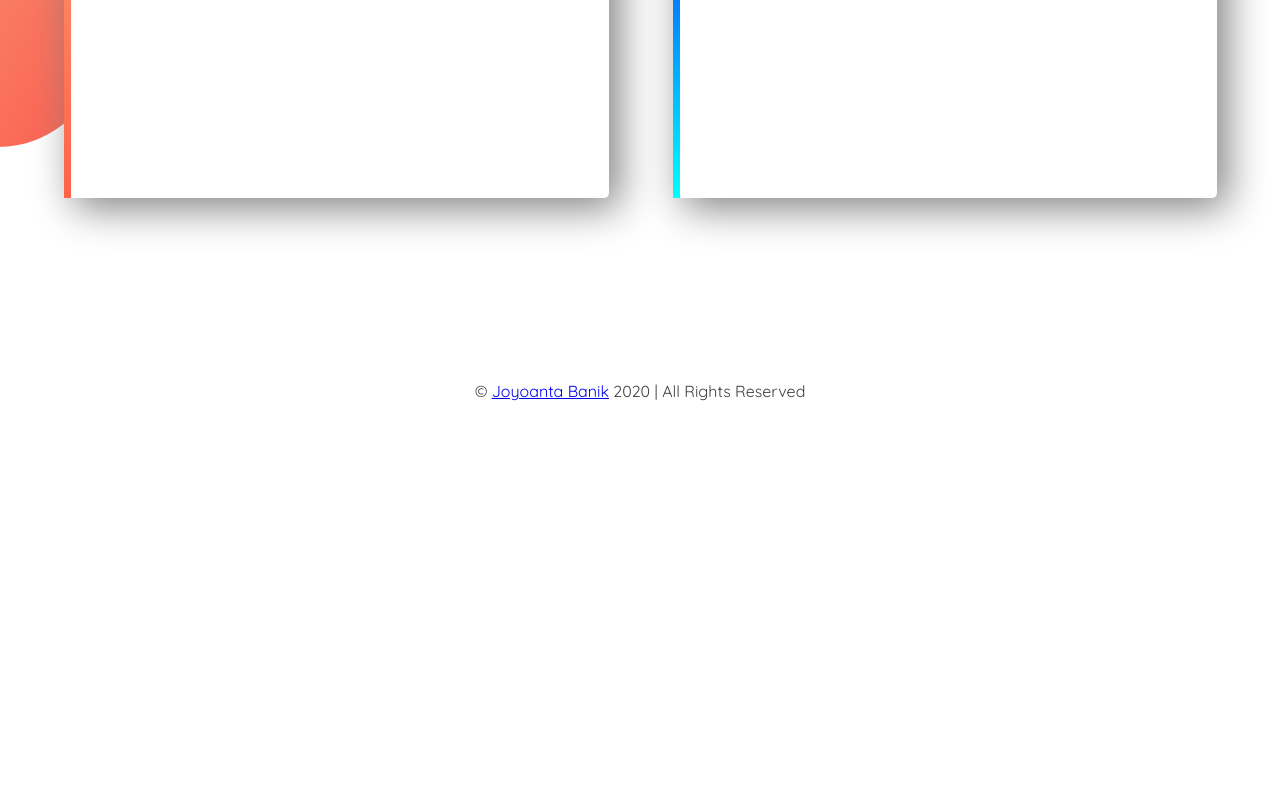
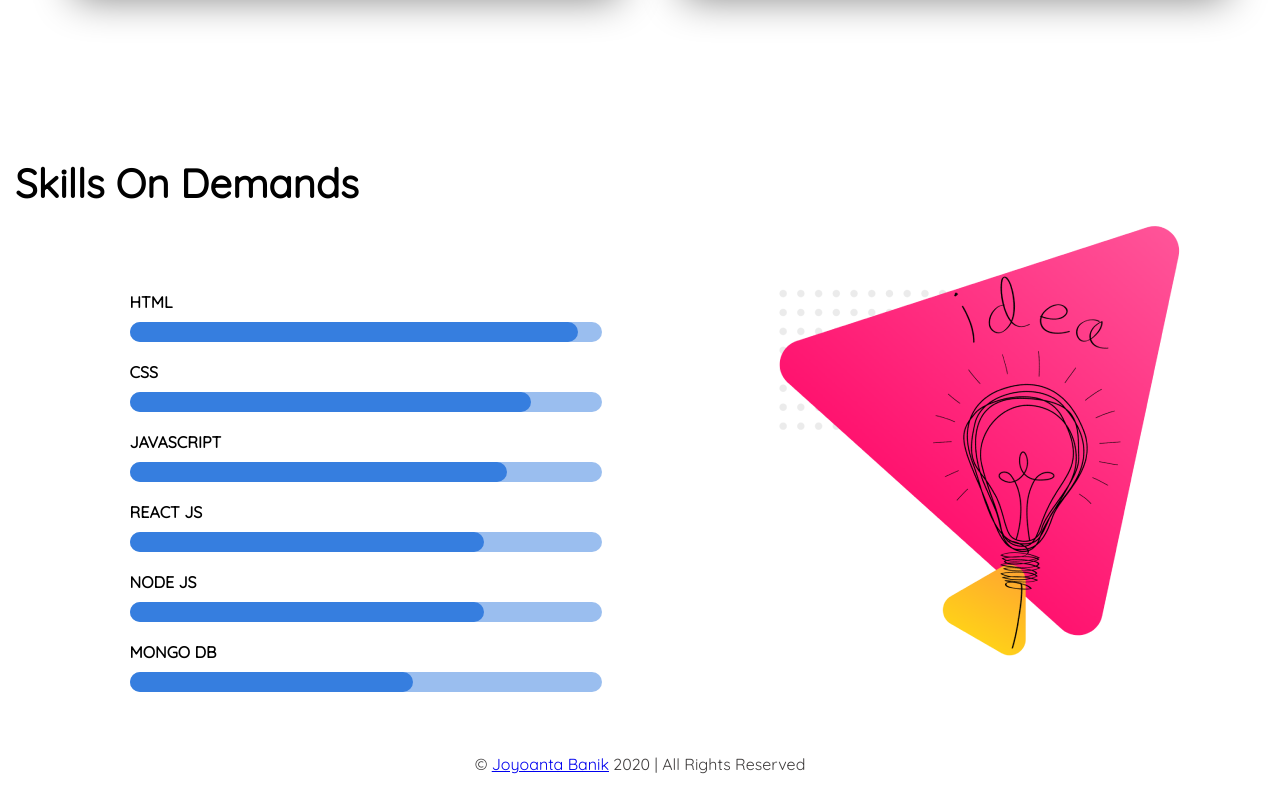
Before and after one commit to joyoanta/portfolio, a plain HTML site: page index.html in a window 1280 px wide. Shown: the part 1618-2413 px from the top of the page. Before the commit the page ends 2040 px from the top, so only its background shows below. Drawn offline with Linux system fonts and the light colour scheme.

Commit message:
Few Animation added

```diff
--- a/index.html
+++ b/index.html
@@ -8,7 +8,9 @@
     <link href="https://fonts.googleapis.com/css2?family=Lato&family=Quicksand&display=swap" rel="stylesheet">
     <link rel="stylesheet" href="style.css">
 </head>
+
 <body>
+
     <section class="top-banner">
         <div class="half-width">
             <h1>Welcome To <br><span class="highlights">Joyoanta's</span> Portfolio</h1>
@@ -23,6 +25,7 @@
         </div>
     </section>
 
+
     <section class="dream-area">
         <div class="half-width">
 
@@ -31,30 +34,48 @@
         <div class="half-width">
             <h2>In My Vision</h2>
             <h3>A platform for Web Development Precticing</h3>
-            <p>I am learning HTML, CSS, JavaScript, Node.Js, MongoDB for Being a good webdeveloper. A good website design enhance the attraction of potential Customar. More Engaging means more customer. Our country set a moto "Digital Bangladesh". So as a profession It will be very time demanding.👍</p>
+            <p>I am learning HTML, CSS, JavaScript, Node.Js, MongoDB for Being a good webdeveloper. A good website design enhance the attraction of potential Customar. More Engaging means more customer. Our country set a moto "Digital Bangladesh". So as a profession It will be very time demanding 😍 </p>
             <a class="link-button" target="_blank" href="https://joyoanta.me/">Get My Resume</a>
-
-
         </div>
-
     </section>
 
 
     <section class="experience-area">
-        <h2>Experiences</h2>
+        <h2 style="margin-left: 15px;">Experiences</h2>
         <div id="full-stack" class="half-width single-experience">
             <h2>Full Stack Web Developer</h2>
             <h3 class="highlights">2020- Present | pro Level</h3>
             <p>I am a experience web Developer with React Js along with React Native. I have worked with a2i for national level development.</p>
-
         </div>
 
         <div id="maintainance-web" class="half-width single-experience">
             <h2>Maintainance Engineer</h2>
             <h3 class="highlights">2016- 2020 | Standard Level</h3>
             <p>I am a experience web Developer with React Js along with React Native. I have worked with a2i for national level development.</p>
+        </div>
+    </section>
+
+
+    <section class="skills-pro">
+        <h2 style="margin-left: 15px;">Skills On Demands</h2>
+        <div id="#" class="skills-area half-width">
+            <ul>
+                <li class="html">HTML</li>
+                <li class="css">CSS</li>
+                <li class="js">JAVASCRIPT</li>
+                <li class="rj">REACT JS</li>
+                <li class="nj">NODE JS</li>
+                <li class="mb">MONGO DB</li>
+            </ul>
 
         </div>
+
+
+        <div class="half-width">
+
+
+        </div>
+
     </section>
 
 
@@ -63,7 +84,5 @@
     </footer>
 
 
-
-
 </body>
 </html>
--- a/style.css
+++ b/style.css
@@ -22,7 +22,6 @@ h2{
 
 p{
 
-
     color: dimgrey;
 }
 
@@ -36,7 +35,7 @@ p{
 
 .half-width img{
 
-    width: 100%;
+    width: 75%;
 
 }
 
@@ -50,7 +49,7 @@ p{
 section{
 
     height: 500px;
-    padding-bottom: 150px;
+    padding-bottom: 70px;
 }
 
 .link-button{
@@ -76,7 +75,7 @@ section{
 
     box-shadow: 10px 10px 40px grey;
     border-radius: 5px;
-    height: 80%;
+    height: 70%;
     background-color: white;
 
 }
@@ -102,10 +101,122 @@ section{
     border-image-slice: 1;
 }
 
+.skills-pro{
+
+    background-image: url("images/idea.png");
+    background-repeat: no-repeat;
+    background-position: right;
+}
+
+}
+
+
+.skills-area{
+
+    width: 500px;
+    margin: 25px;
+
+}
+
+li {
+    position: relative;
+    list-style: none;
+    margin: 50px 0;
+    font-weight: 800;
+    text-transform: uppercase;
+}
+
+li:before {
+    content: "";
+    position: absolute;
+    top: calc(100% + 10px);
+    left: 0;
+    width: 100%;
+    height: 20px;
+    background-color: rgba(54, 126, 223, .5);
+    border-radius: 1000px;
+}
+
+li:after {
+    content: "";
+    position: absolute;
+    top: calc(100% + 10px);
+    left: 0;
+    width: 0;
+    height: 20px;
+    background-color: rgba(54, 126, 223, 1);
+    border-radius: 1000px;
+    animation-duration: .7s;
+    animation-timing-function: ease;
+    animation-fill-mode: forwards;
+}
+
+li.html:after {
+    animation-name: html;
+}
+
+@keyframes html {
+    to {
+        width: 95%;
+    }
+}
+
+li.css:after {
+    animation-name: css;
+}
+
+@keyframes css {
+    to {
+        width: 85%;
+    }
+}
+
+li.js:after {
+    animation-name: js;
+}
+
+@keyframes js {
+    to {
+        width: 80%;
+    }
+}
+
+li.rj:after {
+    animation-name: rj;
+}
+
+@keyframes rj {
+    to {
+        width: 75%;
+    }
+}
+
+li.nj:after {
+    animation-name: rj;
+}
+
+@keyframes nj {
+    to {
+        width: 65%;
+    }
+}
+
+
+li.mb:after {
+    animation-name: mb;
+}
+
+@keyframes mb {
+    to {
+        width: 60%;
+    }
+}
+
 footer p {
 
 
     color: rgb(63, 61, 61);
+    padding-top: 10px;
     padding-bottom: 5px;
     text-decoration: none;
     text-align: center;
```
Also changed, not shown: images/idea.png (added).
